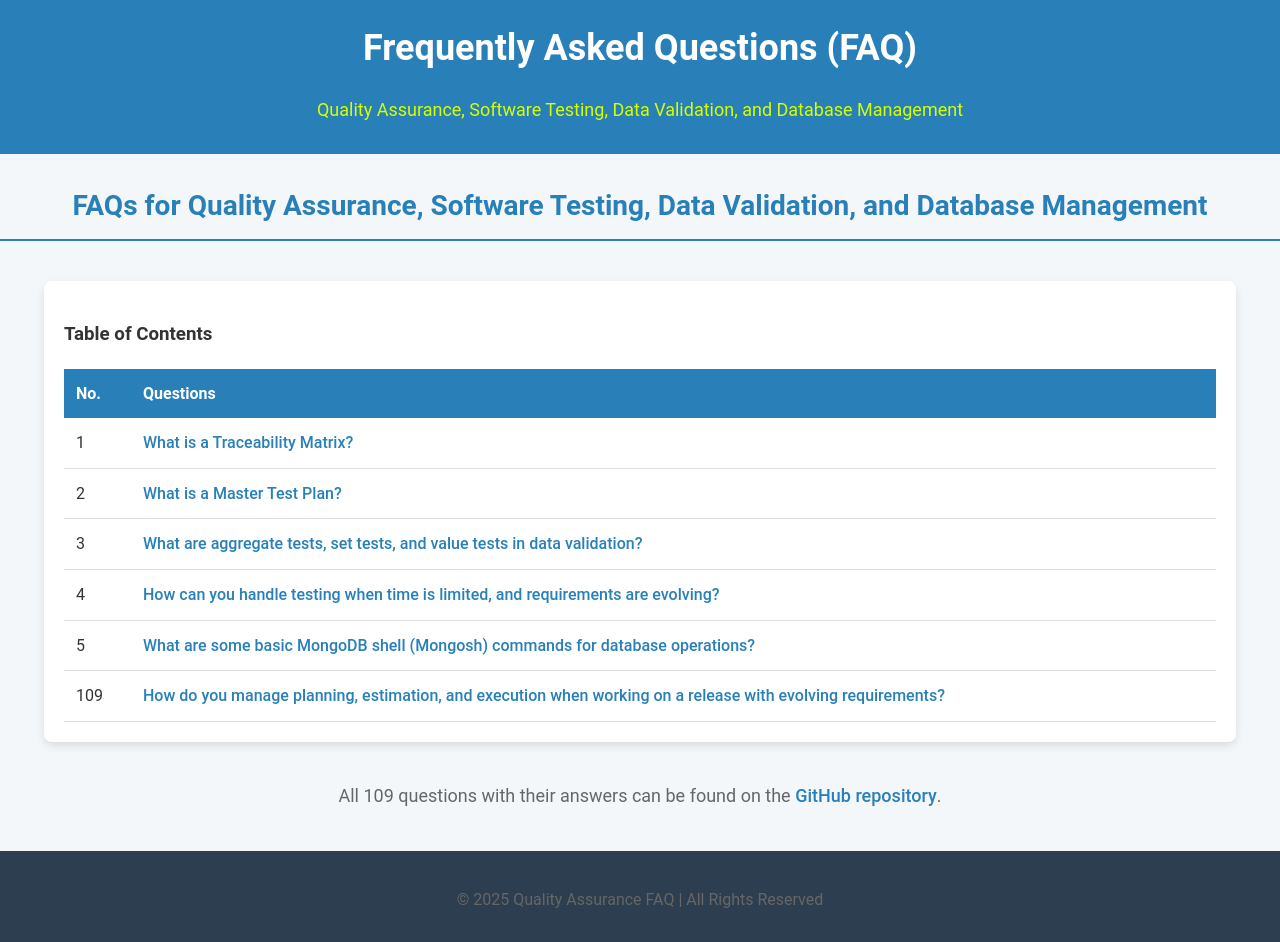
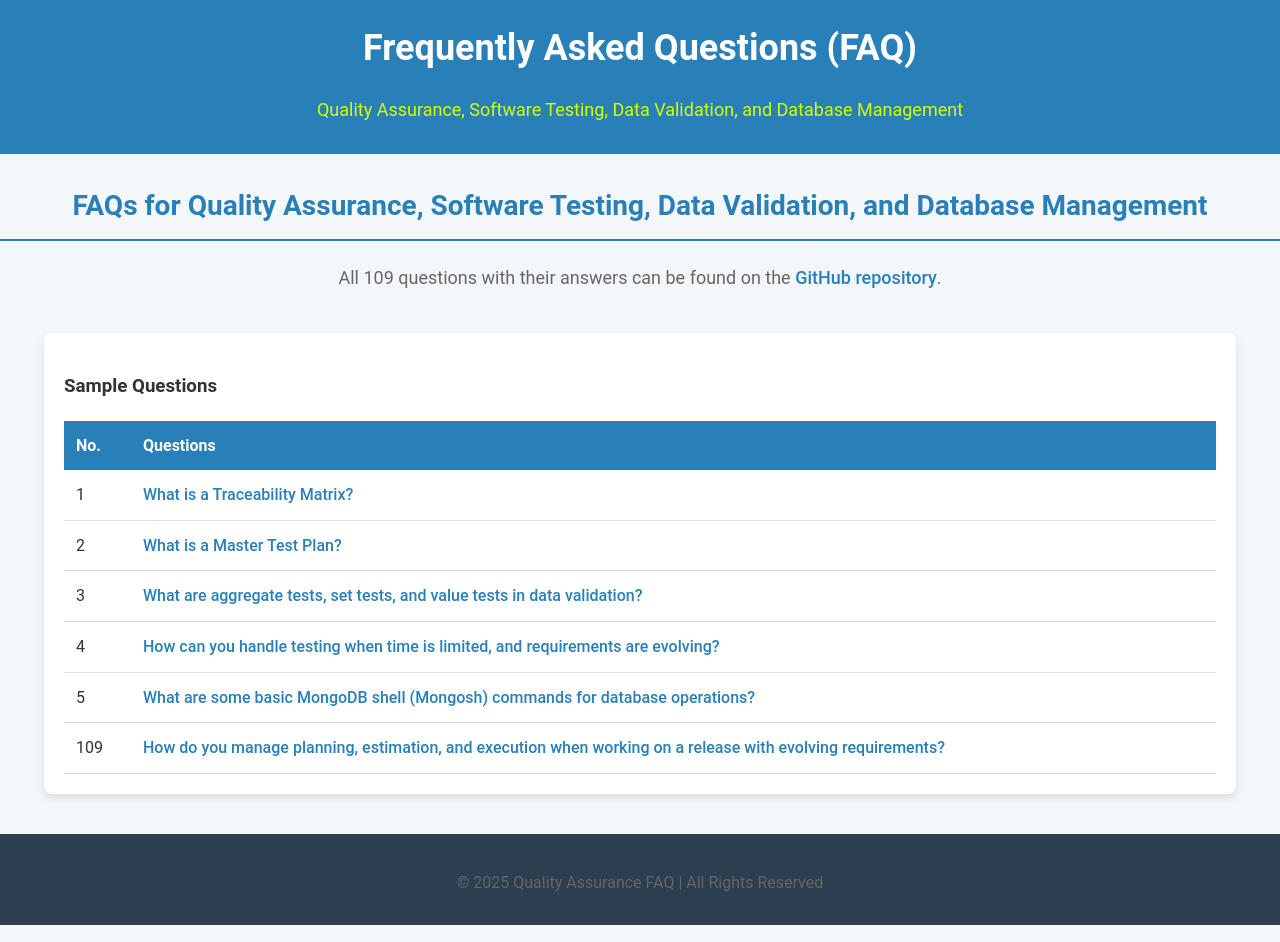
Before and after one commit to nbahador/nbahador.github.io, a Jekyll site: the page QA_FAQ.html, which Jekyll copies as it is, in a window 1280 px wide. Built offline with Jekyll 4.4.1, drawn with Linux system fonts in a browser that asks for light colours.

Commit message:
Update QA_FAQ.html

```diff
--- a/QA_FAQ.html
+++ b/QA_FAQ.html
@@ -114,8 +114,10 @@
 
   <h2>FAQs for Quality Assurance, Software Testing, Data Validation, and Database Management</h2>
 
+  <p class="github-link">All 109 questions with their answers can be found on the <a href="https://github.com/nbahador/Quality_Assurance.git" target="_blank">GitHub repository</a>.</p>
+
   <div class="table-container">
-    <h3>Table of Contents</h3>
+    <h3>Sample Questions</h3>
     <table>
       <tr>
         <th>No.</th>
@@ -131,8 +133,6 @@
     </table>
   </div>
 
-  <p class="github-link">All 109 questions with their answers can be found on the <a href="https://github.com/nbahador/Quality_Assurance.git" target="_blank">GitHub repository</a>.</p>
-
   <footer>
     <p>&copy; 2025 Quality Assurance FAQ | All Rights Reserved</p>
   </footer>
```
